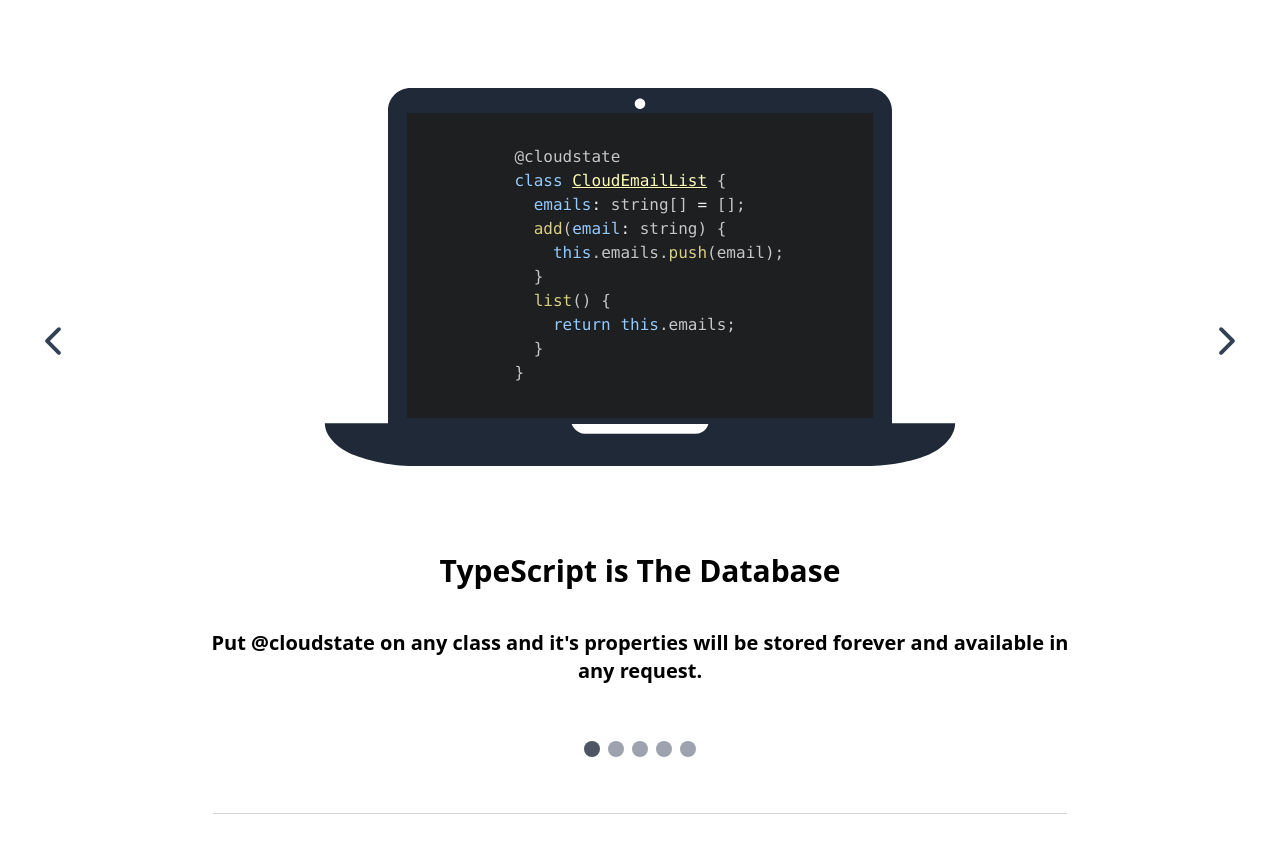
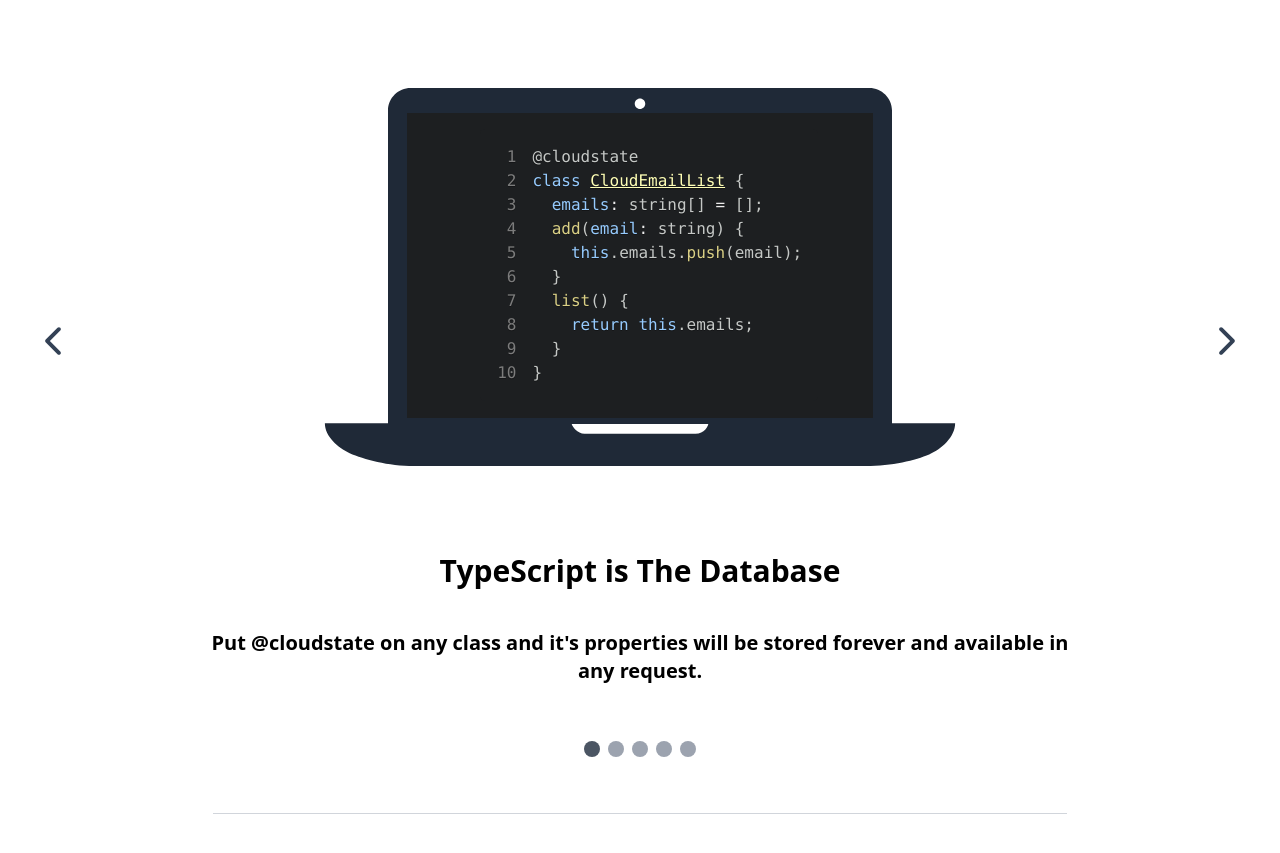
Before and after one commit to Tejas-Sands/FreeStyle_Clone, a React (Vite) app: page / in a window 1280 px wide. Shown: the part 2220-3073 px from the top of the page. Built offline with nearby package versions, Linux system fonts and the light colour scheme.

Commit message:
some final changes III

```diff
--- a/src/components/setups.tsx
+++ b/src/components/setups.tsx
@@ -1,9 +1,16 @@
 import { useRef, useState } from 'react';
 import { IoIosArrowBack, IoIosArrowForward, IoIosLaptop } from 'react-icons/io';
 import ReactMarkdown from 'react-markdown';
-import { Prism as SyntaxHighlighter } from 'react-syntax-highlighter';
-import { atomDark } from 'react-syntax-highlighter/dist/esm/styles/prism';
+// import { Prism as SyntaxHighlighter } from 'react-syntax-highlighter';
+// import { atomDark } from 'react-syntax-highlighter/dist/esm/styles/prism';
+import CodeBlock from './syntax';
 
+interface SyntaxHighlighterProps {
+  language: string;
+  PreTag?: string;
+  style?: { [key: string]: React.CSSProperties };
+  [key: string]: any; // Allow any additional props
+}
 
 const sections = [
   { name: "Put @cloudstate on any class and it's properties will be stored forever and available in any request.", title: "TypeScript is The Database", content: `
@@ -133,15 +140,20 @@ export default function Slider(){
                       code({ node, className, children, ...props }) {
                         const match = /language-(\w+)/.exec(className || '');
                         return match ? (
-                          <SyntaxHighlighter
-                            style={atomDark as unknown as { [key: string]: React.CSSProperties }}
-                            language={match[1]}
-                            PreTag="pre"
-                            className="rounded-md overflow-x-auto max-w-4xl text-[0.6rem] sm:text-sm md:text-base lg:text-base xl:text-base w-full max-h-full p-5"
-                            {...props}
-                          >
+                          // <SyntaxHighlighter
+                          //   style={atomDark as unknown as { [key: string]: React.CSSProperties }}
+                          //   language={match[1]}
+                          //   PreTag="pre"
+                          //   className="rounded-md overflow-x-auto max-w-4xl text-[0.6rem] sm:text-sm md:text-base lg:text-base xl:text-base w-full max-h-full p-5"
+                          //   {...props}
+                          // >
+                          <CodeBlock
+                          language="javascript" // Set the language for syntax highlighting
+                          showLineNumbers={true} // Example of a SyntaxHighlighter prop
+                          wrapLines={true} // Another example of a SyntaxHighlighter prop
+                        >
                             {String(children).replace(/\n$/, '')}
-                          </SyntaxHighlighter>
+                          </CodeBlock>
                         ) : (
                           <code className="rounded-lg shadow-lg w-[95%]" {...props}>
                             {children}
--- /dev/null
+++ b/src/components/syntax.tsx
@@ -0,0 +1,26 @@
+import React from 'react';
+import { Prism as SyntaxHighlighter, SyntaxHighlighterProps } from 'react-syntax-highlighter';
+import { atomDark } from 'react-syntax-highlighter/dist/esm/styles/prism';
+import ReactMarkdown from 'react-markdown';
+// Extend SyntaxHighlighterProps to include language and children
+interface CodeBlockProps extends SyntaxHighlighterProps {
+  language: string;
+  children: React.ReactNode;
+}
+
+// CodeBlock component
+const CodeBlock: React.FC<CodeBlockProps> = ({ language, children, ...props }) => {
+  return (
+    <SyntaxHighlighter
+      style={atomDark as unknown as { [key: string]: React.CSSProperties }}
+      language={language} // Pass the language prop
+      PreTag="pre" // Specify the tag for preformatted text
+      className="rounded-md overflow-x-auto max-w-4xl text-[0.6rem] sm:text-sm md:text-base lg:text-base xl:text-base w-full max-h-full p-5"
+      {...props}  // Spread any additional props
+    >
+      {String(children).replace(/\n$/, '')} // Render children with a line break removed
+    </SyntaxHighlighter>
+  );
+};
+
+export default CodeBlock;
```
